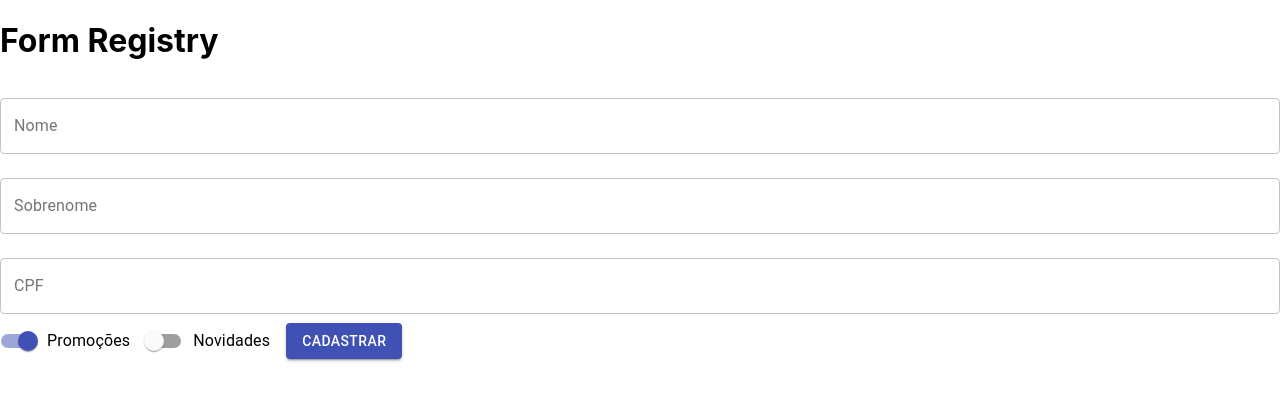
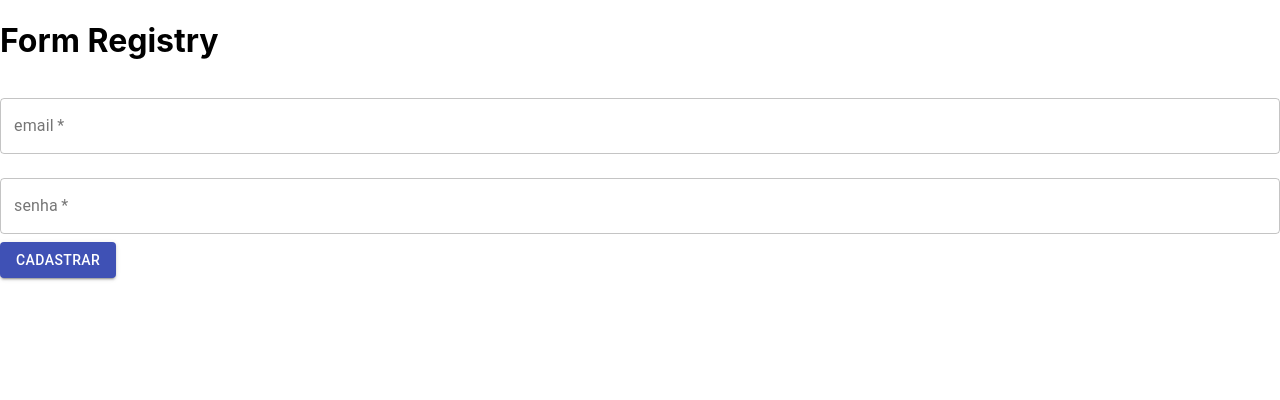
Before and after one commit to zherro/react-studies-funcion-components, a React (Create React App) app: page / in a window 1280 px wide. Shown: the top 400 px of the page. Built offline with nearby package versions, Linux system fonts and the light colour scheme.

Commit message:
step form

```diff
--- /dev/null
+++ b/src/components/DadosEntrega.jsx
@@ -0,0 +1,82 @@
+import React, { useState } from "react";
+import { TextField, Button } from "@material-ui/core";
+
+function DadosEntrega({ aoEnviar }) {
+
+  const [cep, setCep] = useState("");
+  const [endereco, setEndereco] = useState("");
+  const [numero, setNumero] = useState("");
+  const [estado, setEstado] = useState("");
+  const [cidade, setCidade] = useState("");
+
+  return (
+    <form
+      onSubmit={(event) => {
+        event.preventDefault();
+        aoEnviar({ cep, endereco, numero, estado, cidade });
+      }}
+    >
+      <TextField
+        value={cep}
+        onChange={(event) => {
+          setCep(event.target.value);
+        }}
+        id="cep"
+        label="CEP"
+        type="number"
+        variant="outlined"
+        margin="normal"
+      />
+      <TextField
+        value={endereco}
+        onChange={(event) => {
+          setEndereco(event.target.value);
+        }}
+        id="endereco"
+        label="Enderço"
+        type="text"
+        variant="outlined"
+        margin="normal"
+        fullWidth
+      />
+      <TextField
+        value={numero}
+        onChange={(event) => {
+          setNumero(event.target.value);
+        }}
+        id="numero"
+        label="Numero"
+        type="number"
+        variant="outlined"
+        margin="normal"
+      />
+      <TextField
+        value={estado}
+        onChange={(event) => {
+          setEstado(event.target.value);
+        }}
+        id="estado"
+        label="Estado"
+        type="text"
+        variant="outlined"
+        margin="normal"
+      />
+      <TextField
+        value={cidade}
+        onChange={(event) => {
+          setCidade(event.target.value);
+        }}
+        id="cidade"
+        label="Cidade"
+        type="text"
+        variant="outlined"
+        margin="normal"
+      />
+      <Button type="submit" variant="contained" color="primary" fullWidth>
+        Finalizar Cadastro
+      </Button>
+    </form>
+  );
+}
+
+export default DadosEntrega;
--- /dev/null
+++ b/src/components/DadosPessoais.jsx
@@ -0,0 +1,94 @@
+import React,{useState} from 'react';
+import { TextField, Button, Switch, FormControlLabel } from "@material-ui/core";
+
+function DadosPessoais({aoEnviar, validarCPF}) {
+  const [nome, setNome] = useState("");
+  const [sobrenome, setSobrenome] = useState("");
+  const [cpf, setCpf] = useState("");
+  const [promocoes, setPromocoes] = useState(true);
+  const [novidades, setNovidades] = useState(false);
+  const [erros, setErros] = useState({cpf:{valido:true, texto:""}})
+  return (
+    <form
+      onSubmit={(event) => {
+        event.preventDefault();
+        aoEnviar({nome, sobrenome, cpf, novidades, promocoes});
+      }}
+    >
+      <TextField
+        value={nome}
+        onChange={(event) => {
+          setNome(event.target.value);
+        }}
+        id="nome"
+        label="Nome"
+        variant="outlined"
+        margin="normal"
+        fullWidth
+      />
+      <TextField
+        value={sobrenome}
+        onChange={(event) => {
+          setSobrenome(event.target.value);
+        }}
+        id="sobrenome"
+        label="Sobrenome"
+        variant="outlined"
+        margin="normal"
+        fullWidth
+      />
+      <TextField
+        value={cpf}
+        onChange={(event) => {
+          setCpf(event.target.value);
+        }}
+
+        onBlur={(event)=>{
+          const ehValido = validarCPF(cpf);
+          setErros({cpf:ehValido})
+        }}
+        error={!erros.cpf.valido}
+        helperText={erros.cpf.texto}
+        id="CPF"
+        label="CPF"
+        variant="outlined"
+        margin="normal"
+        fullWidth
+      />
+
+      <FormControlLabel
+        label="Promoções"
+        control={
+          <Switch
+            checked={promocoes}
+            onChange={(event) => {
+              setPromocoes(event.target.checked);
+            }}
+            name="promocoes"
+            color="primary"
+          />
+        }
+      />
+
+      <FormControlLabel
+        label="Novidades"
+        control={
+          <Switch
+            checked={novidades}
+            onChange={(event) => {
+              setNovidades(event.target.checked);
+            }}
+            name="novidades"
+            color="primary"
+          />
+        }
+      />
+
+      <Button type="submit" variant="contained" color="primary">
+        Cadastrar
+      </Button>
+    </form>
+  );
+}
+
+export default DadosPessoais;
--- /dev/null
+++ b/src/components/DadosUsuario.jsx
@@ -0,0 +1,49 @@
+import React, { useState } from "react";
+import { TextField, Button } from "@material-ui/core";
+
+function DadosUsuario({ aoEnviar }) {
+
+  const [email, setEmail] = useState("");
+  const [senha, setSenha] = useState("");
+
+  return (
+    <form
+      onSubmit={(event) => {
+        event.preventDefault();
+        aoEnviar({ email, senha });
+      }}
+    >
+      <TextField
+        value={email}
+        onChange={(event) => {
+          setEmail(event.target.value);
+        }}
+        id="email"
+        label="email"
+        type="email"
+        required
+        variant="outlined"
+        margin="normal"
+        fullWidth
+      />
+      <TextField
+        value={senha}
+        onChange={(event) => {
+          setSenha(event.target.value);
+        }}
+        id="senha"
+        label="senha"
+        type="password"
+        required
+        variant="outlined"
+        margin="normal"
+        fullWidth
+      />
+      <Button type="submit" variant="contained" color="primary">
+        Cadastrar
+      </Button>
+    </form>
+  );
+}
+
+export default DadosUsuario;
--- a/src/components/FormRegistry.jsx
+++ b/src/components/FormRegistry.jsx
@@ -1,97 +1,36 @@
-import { TextField, Button, Switch, FormControlLabel } from "@material-ui/core";
-import React, { useState } from 'react';
+import React, { Fragment, useState } from 'react';
+import DadosPessoais from "./DadosPessoais";
+import DadosUsuario from './DadosUsuario';
+import DadosEntrega from './DadosEntrega';
+import { Typography } from '@material-ui/core';
 
 function FormRegistry({validarCPF, aoEnviar}) {
-    const [nome, setNome] = useState("");
-    const [sobrenome, setSobrenome] = useState("");
-    const [cpf, setCpf] = useState("");
-    const [promocoes, setPromocoes] = useState(true);
-    const [novidades, setNovidades] = useState(false);
 
-    const [erros, setErros] = useState({cpf:{valido:true, texto:""}})
+    const [etapaAtual, setEtapaAtual] = useState(0);
+    const [dadosColetados, setDados] = useState({});
+
+    function formularioAtual(etapa) {
+        switch(etapa) {
+           case 0:
+                return <DadosUsuario aoEnviar={proximo} />;
+            case 1:
+                return <DadosPessoais aoEnviar={proximo} validarCPF={validarCPF} />;
+            case 2:
+                return <DadosEntrega aoEnviar={aoEnviar}/>;
+            default:
+                return <Typography>Erro ao selecionar formulario</Typography>
+
+        }
+    }
+
+    function proximo() {
+        setEtapaAtual(etapaAtual + 1);
+    }
 
     return (
-        <form
-            onSubmit={(event) => {
-                event.preventDefault();
-                aoEnviar({ nome, sobrenome, cpf, novidades, promocoes });
-            }}
-        >
-            <TextField
-                value={nome}
-                onChange={(event) => {
-                    setNome(event.target.value);
-                }}
-                id="nome"
-                label="Nome"
-                variant="outlined"
-                margin="normal"
-                fullWidth
-            />
-            <TextField
-                value={sobrenome}
-                onChange={(event) => {
-                    setSobrenome(event.target.value);
-                }}
-                id="sobrenome"
-                label="Sobrenome"
-                variant="outlined"
-                margin="normal"
-                fullWidth
-            />
-            <TextField
-                value={cpf}
-                onChange={(event) => {
-                    setCpf(event.target.value);
-                }}
-
-                onBlur={(event)=>{
-                    const ehValido = validarCPF(cpf);
-                    setErros({cpf:ehValido})
-                  }}
-
-                error={!erros.cpf.valido}
-                helperText={erros.cpf.texto}
-
-                id="CPF"
-                label="CPF"
-                variant="outlined"
-                margin="normal"
-                fullWidth
-            />
-
-            <FormControlLabel
-                label="Promoções"
-                control={
-                    <Switch
-                        checked={promocoes}
-                        onChange={(event) => {
-                            setPromocoes(event.target.checked);
-                        }}
-                        name="promocoes"
-                        color="primary"
-                    />
-                }
-            />
-
-            <FormControlLabel
-                label="Novidades"
-                control={
-                    <Switch
-                        checked={novidades}
-                        onChange={(event) => {
-                            setNovidades(event.target.checked);
-                        }}
-                        name="novidades"
-                        color="primary"
-                    />
-                }
-            />
-
-            <Button type="submit" variant="contained" color="primary">
-                Cadastrar
-            </Button>
-        </form >
+        <Fragment>
+            { formularioAtual(etapaAtual) }
+        </Fragment>
     );
 }
 
```
